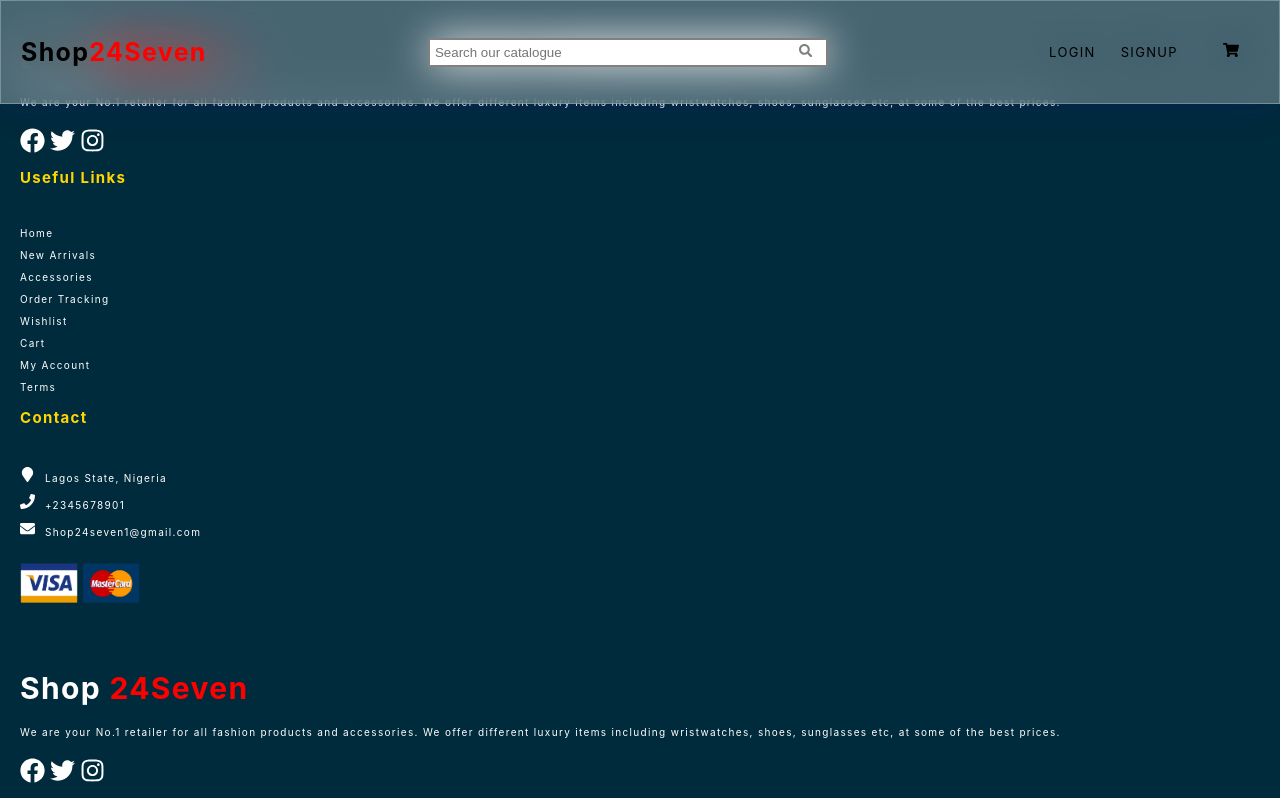
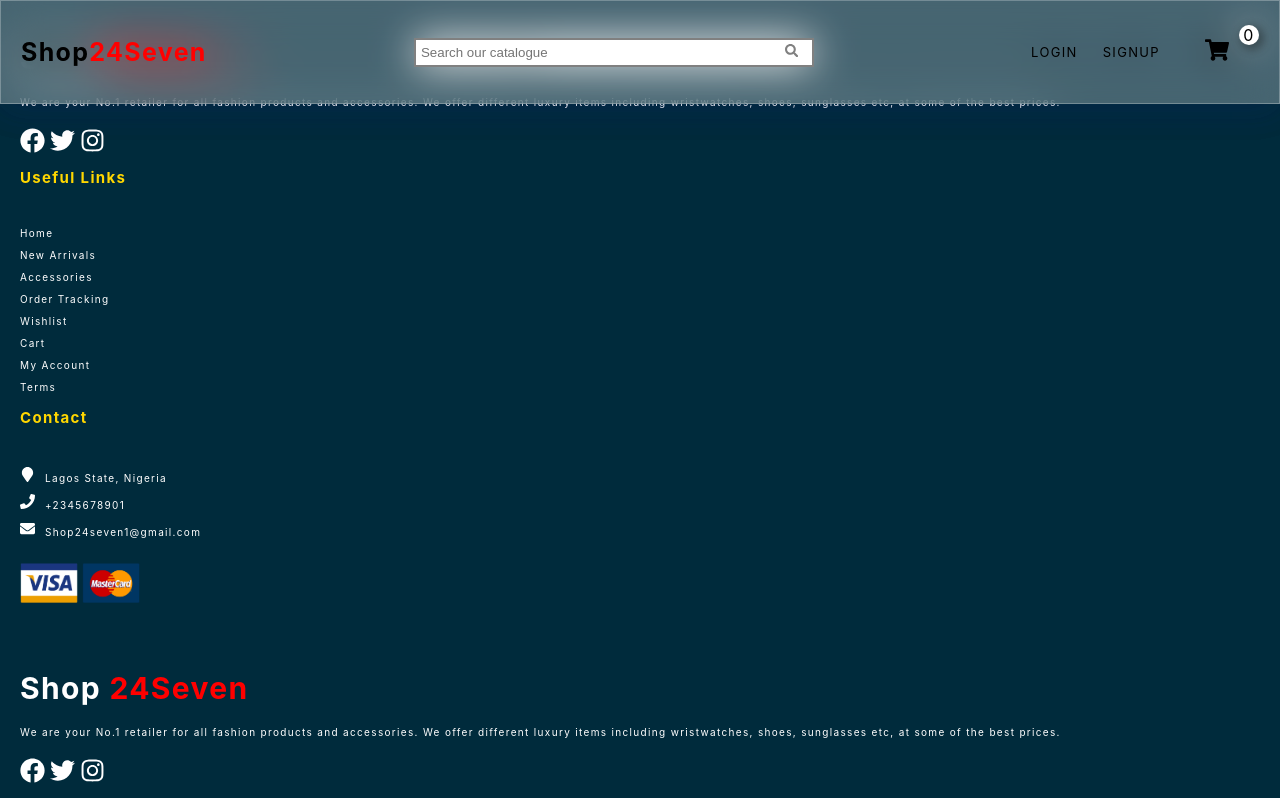
Before and after one commit to ChuloCr8v/Shop24, a Next.js app: page /layout/Layout in a window 1280 px wide. Shown: the top 798 px of the page. Built offline with nearby package versions, Linux system fonts and the light colour scheme.

Commit message:
updated cart redux config

```diff
--- a/components/NavBar.js
+++ b/components/NavBar.js
@@ -2,12 +2,14 @@
 import Link from "next/link";
 import { FaShoppingCart, FaSearch, FaUser } from "react-icons/fa";
 import { useState } from "react";
-import {useSelector} from 'react-redux'
+import { useSelector } from "react-redux";
 
 const NavBar = () => {
   const [showUserLogin, setShowUserLogin] = useState(false);
-  const cart = useSelector(state => state.cart)
-  console.log(cart)
+  const quantity = useSelector((state) => state.cart.quantity);
+  const cart = useSelector((state) => state.cart);
+  console.log(quantity);
+  console.log(cart);
   return (
     <nav className={style.navbar}>
       <ul className={style.menu}>
@@ -42,9 +44,12 @@
             </li>
           </ol>
           <Link href="/cart">
-            <a>
-              <FaShoppingCart className={style.cart_icon} />
-            </a>
+            <div className={style.cart_icon_container}>
+              <a>
+                <FaShoppingCart className={style.cart_icon} />
+              </a>
+              <p className={style.order_count}>{quantity}</p>
+            </div>
           </Link>
         </li>
         <div className={style.search}>
--- a/styles/NavBar.module.scss
+++ b/styles/NavBar.module.scss
@@ -38,10 +38,12 @@
       }
     }
     .user {
+      display: flex;
+      align-items: center;
       position: relative;
       .user_icon,
       .cart_icon {
-        margin-left: 20px;
+        font-size: 1.5rem;
         &:hover,
         &:active {
           opacity: 0.3;
@@ -76,7 +78,7 @@
           border-radius: 8px;
           padding: 5px 20px;
           margin: 5px;
-          transition: all 0.3s ease ;
+          transition: all 0.3s ease;
           &:hover {
             opacity: 0.7;
           }
@@ -101,7 +103,7 @@
     width: 400px;
     &:hover {
       .search_input {
-        border-color: red ;
+        border-color: red;
         outline: none;
       }
       .search_icon_container {
@@ -183,3 +185,30 @@
     }
   }
 }
+
+.cart_icon_container {
+  position: relative;
+}
+
+.user {
+  * + * {
+    margin: 0 10px;
+  }
+}
+
+.order_count {
+  @include flex_col;
+  background: #fff;
+  height: 5px;
+  width: 5px;
+  border-radius: 100px;
+  padding: 10px;
+  position: absolute;
+  top: -13px;
+  right: -20px;
+  -webkit-border-radius: 100px;
+  -moz-border-radius: 100px;
+  -ms-border-radius: 100px;
+  -o-border-radius: 100px;
+  box-shadow: 3px 3px 8px 2px rgba(0, 0, 0, 0.3);
+}
```
Also changed, not shown: components/Product.jsx (+11 -2 lines), pages/[product].js (+16 -5 lines), styles/SingleProduct.module.scss (+8 -8 lines).
